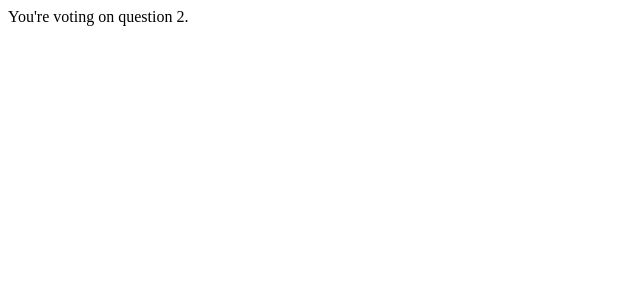
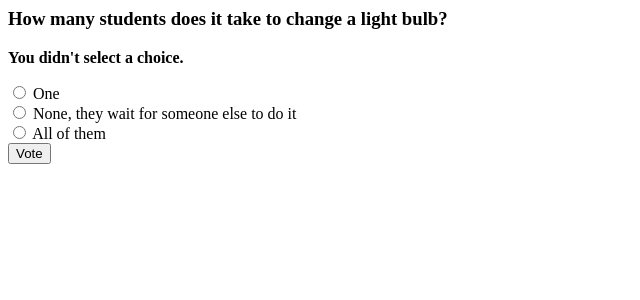
Before and after one commit to ashleyo/Django-tuts-1.9.6, a Django app: page /polls/2/vote/ in a window 1280 px wide. Shown: the top 300 px of the page, without its empty margins (0-640 px from the left). Run offline with Django 3.2, Linux system fonts and the light colour scheme; data comes from the database, SQL or seed files in the repository; both versions use the stored data as it was after the commit.

Commit message:
Complete to end of tutorial 4

```diff
--- a/mysite/polls/templates/polls/detail.html
+++ b/mysite/polls/templates/polls/detail.html
@@ -2,9 +2,15 @@
 <header>
 <h3>{{ question.question_text }}</h3>
 </header>
-<ul>
+
+{% if error_message %}<p><strong>{{ error_message }}</strong></p>{% endif %}
+
+<form action="{% url 'polls:vote' question.id %}" method="post">
+{% csrf_token %}
 {% for choice in question.choice_set.all %}
-    <li>{{ choice.choice_text }}</li>
+    <input type="radio" name="choice" id="choice{{ forloop.counter }}" value="{{ choice.id }}" />
+    <label for="choice{{ forloop.counter }}">{{ choice.choice_text }}</label><br />
 {% endfor %}
-</ul>
+<input type="submit" value="Vote" />
+</form>
 </section>
--- a/mysite/polls/urls.py
+++ b/mysite/polls/urls.py
@@ -6,14 +6,14 @@ app_name = 'polls'
 
 urlpatterns = [
     #ex: /polls/
-    url(r'^$', views.index, name='index'),
+    url(r'^$', views.IndexView.as_view(), name='index'),
 ]
 
 urlpatterns += [
     # ex: /polls/5/
-    url(r'^(?P<question_id>[0-9]+)/$', views.detail, name='detail'),
+    url(r'^(?P<pk>[0-9]+)/$', views.DetailView.as_view(), name='detail'),
     # ex: /polls/5/results/
-    url(r'^(?P<question_id>[0-9]+)/results/$', views.results, name='results'),
+    url(r'^(?P<pk>[0-9]+)/results/$', views.ResultsView.as_view(), name='results'),
     # ex: /polls/5/vote/
     url(r'^(?P<question_id>[0-9]+)/vote/$', views.vote, name='vote'),
 ]
--- a/mysite/polls/views.py
+++ b/mysite/polls/views.py
@@ -1,25 +1,44 @@
-from django.shortcuts import render
+from django.shortcuts import get_object_or_404, render, Http404
+from django.http import HttpResponseRedirect, HttpResponse
+from django.core.urlresolvers import reverse
+from django.views import generic
 
 # Create your views here.
-from django.http import HttpResponse
 
-from .models import Question
+from .models import Question, Choice
 
-def index(request):
-    latest_question_list = Question.objects.order_by('-pub_date')[:5]
-    context = {'latest_question_list': latest_question_list}
-    return render(request, 'polls/index.html', context)
+class IndexView(generic.ListView):
+    template_name = 'polls/index.html'
+    context_object_name = 'latest_question_list'
 
-def detail(request, question_id):
-    try:
-        question = Question.objects.get(pk=question_id)
-    except Question.DoesNotExist:
-        raise Http404("Question does not exist")
-    return render(request, 'polls/detail.html', {'question': question})
+    def get_queryset(self):
+        """Return the last five published questions."""
+        return Question.objects.order_by('-pub_date')[:5]
 
-def results(request, question_id):
-    response = "You're looking at the results of question %s."
-    return HttpResponse(response % question_id)
+
+class DetailView(generic.DetailView):
+    model = Question
+    template_name = 'polls/detail.html'
+
+
+class ResultsView(generic.DetailView):
+    model = Question
+    template_name = 'polls/results.html'
 
 def vote(request, question_id):
-    return HttpResponse("You're voting on question %s." % question_id)
+    question = get_object_or_404(Question, pk=question_id)
+    try:
+        selected_choice = question.choice_set.get(pk=request.POST['choice'])
+    except (KeyError, Choice.DoesNotExist):
+        # Redisplay the question voting form.
+        return render(request, 'polls/detail.html', {
+            'question': question,
+            'error_message': "You didn't select a choice.",
+        })
+    else:
+        selected_choice.votes += 1
+        selected_choice.save()
+        # Always return an HttpResponseRedirect after successfully dealing
+        # with POST data. This prevents data from being posted twice if a
+        # user hits the Back button.
+        return HttpResponseRedirect(reverse('polls:results', args=(question.id,)))
```
Also changed, not shown: mysite/polls/templates/polls/results.html (added, +9 -0 lines), mysite/db.sqlite3.
